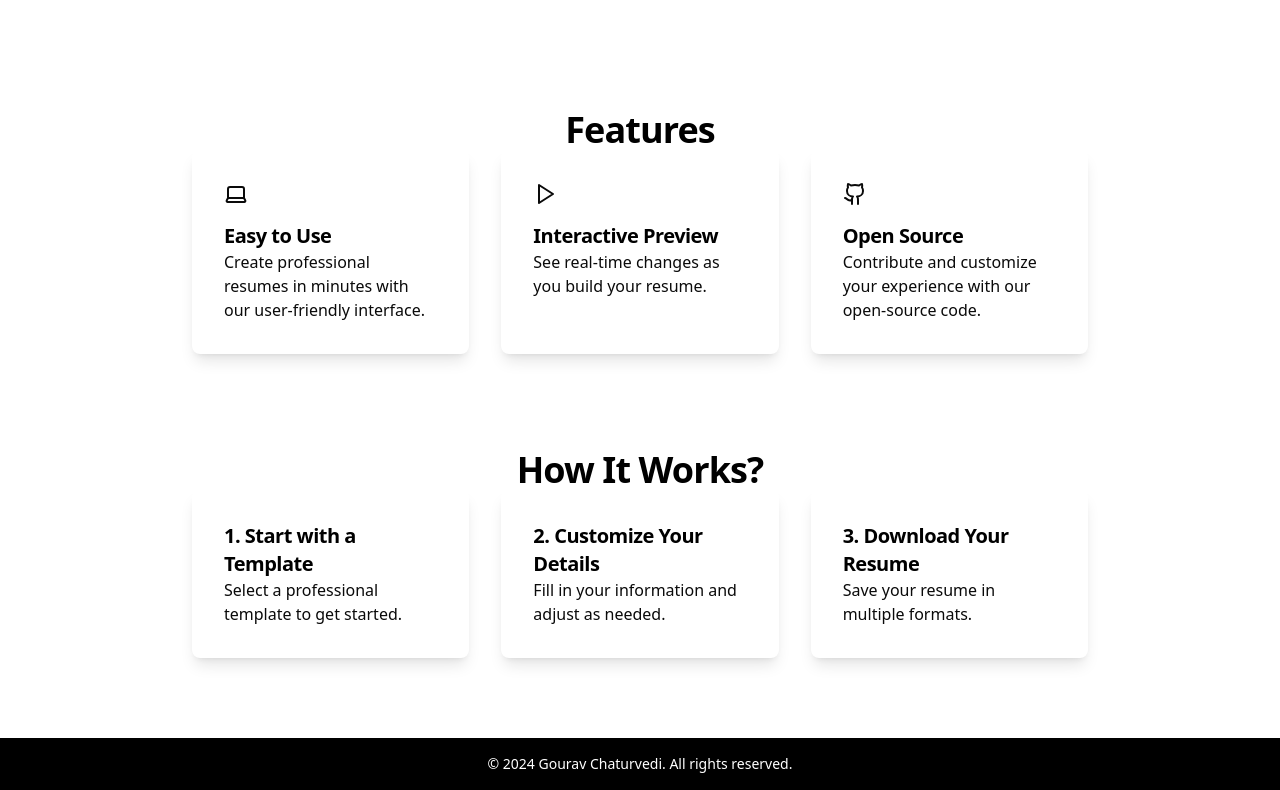
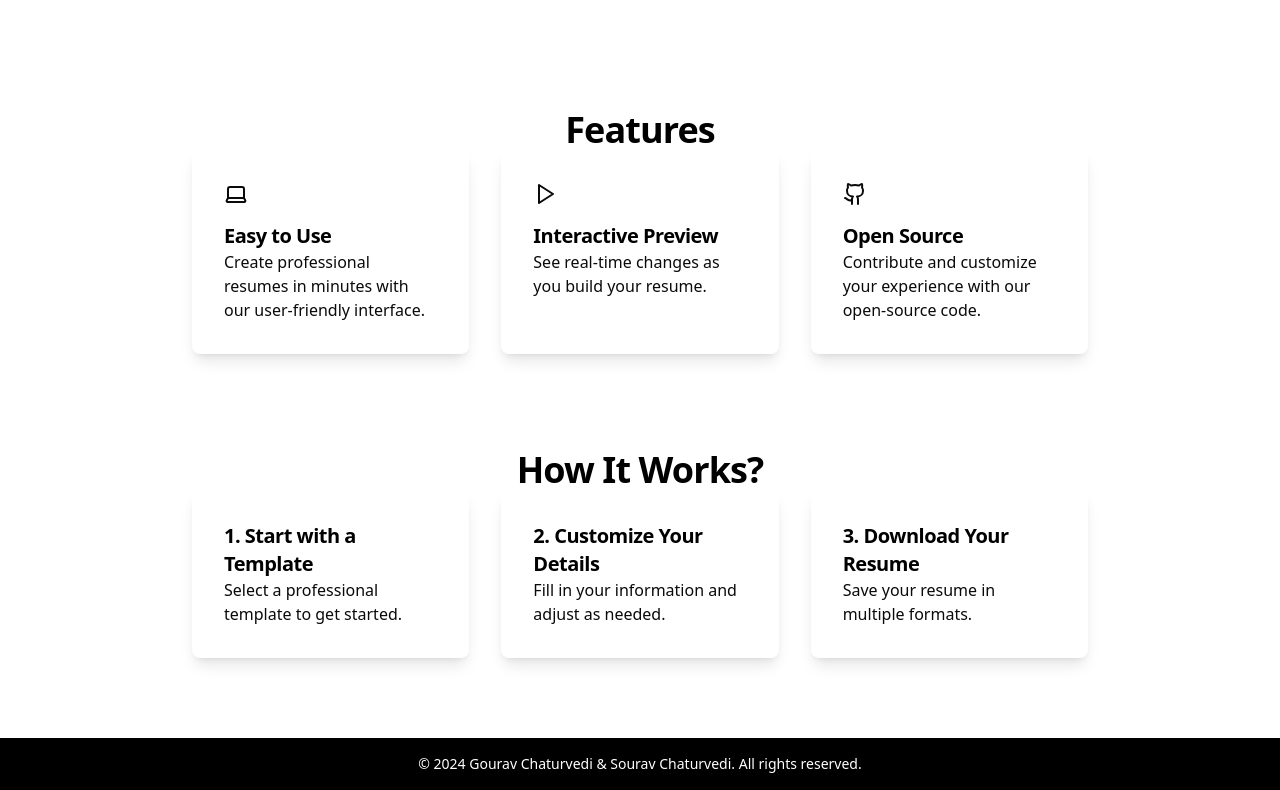
Before and after one commit to GouravJchaturvedi/AI-RESUME-BUILDER, a React (Vite) app: page / in a window 1280 px wide. Shown: the part 330-1120 px from the top of the page. Built offline with nearby package versions, Linux system fonts and the light colour scheme; no server answers.

Commit message:
Footer updated

```diff
--- a/src/components/custom/Footer.jsx
+++ b/src/components/custom/Footer.jsx
@@ -4,7 +4,7 @@ function Footer() {
   return (
     <footer className="bg-black text-white text-center py-4">
       <p className="text-sm">
-        &copy; {new Date().getFullYear()} Gourav Chaturvedi. All rights reserved.
+        &copy; {new Date().getFullYear()} Gourav Chaturvedi & Sourav Chaturvedi. All rights reserved.
       </p>
     </footer>
   );
```
